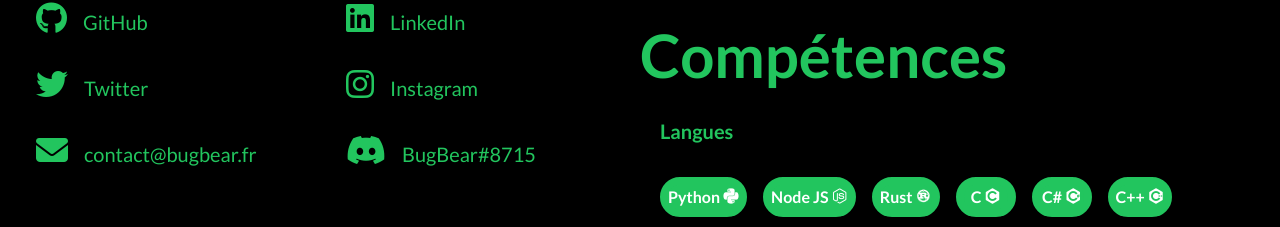
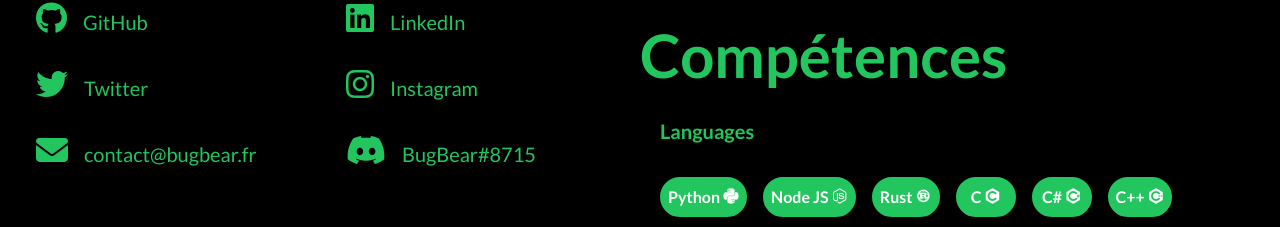
Before and after one commit to Renaud-Dov/websiteV2, a React (Create React App) app: page / in a window 1280 px wide. Shown: the part 547-774 px from the top of the page. Built offline with nearby package versions, Linux system fonts and the light colour scheme.

Commit message:
updated data

```diff
--- a/src/data.js
+++ b/src/data.js
@@ -3,7 +3,7 @@ export const data_raw =
     {
         en: {
             profession: "Student & Developer",
-            cv_button: "My CV",
+            cv_button: "My Resume",
             change_lang: "https://upload.wikimedia.org/wikipedia/commons/c/c3/Flag_of_France.svg",
             about_me: "About me",
             about_me_text1: "I am a student at",
@@ -25,7 +25,7 @@ export const data_raw =
             about_me_text1: "Je suis étudiant à l'",
             about_me_text2: "et développeur qui aime apprendre constamment et résoudre des problèmes. Je prépare actuellement mon master en informatique. Je suis très avide d'apprendre de nouvelles technologies et je suis toujours à la recherche de nouveaux défis. J'aime beaucoup aussi la photographie, vous pouvez par ailleurs trouver quelques-unes de mes photos sur",
             skills: "Compétences",
-            languages: "Langues",
+            languages: "Languages",
             framework: "Framework et outils",
             projects: "Projets",
             link_project: "Voir ce projet",
```
